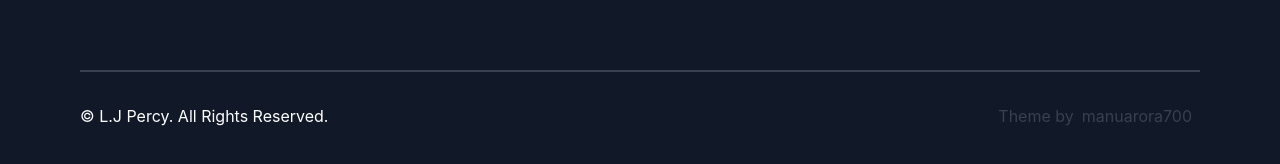
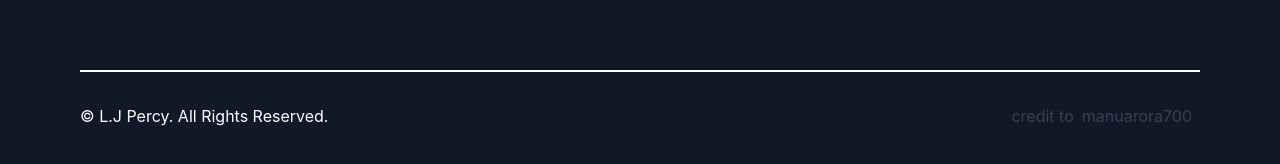
Before and after one commit to LukePercy/website, a Next.js app: page / in a window 1280 px wide. Shown: the part 1825-1989 px from the top of the page. Built offline with nearby package versions, Linux system fonts and the light colour scheme; no server answers.

Commit message:
fixed firefox bug with darkmode text in footer

```diff
--- a/components/Footer.js
+++ b/components/Footer.js
@@ -5,14 +5,14 @@ export default function Footer() {
   return (
     <div className="bg-[#F1F1F1] dark:bg-gray-900">
       <div className="max-w-6xl  mx-auto px-4 py-10 md:py-20">
-        <div className="h-0.5 w-full bg-white dark:bg-gray-700"></div>
+        <div className="h-0.5 w-full bg-white"></div>
         <div className="flex flex-col space-y-4 md:space-y-0 md:flex-row justify-between md:items-center mt-8">
-          <div>
+          <div className="dark:text-white">
             <p>&copy; {userData.name}. All Rights Reserved.</p>
           </div>
           <div className="space-x-4 flex flex-row items-center dark:text-gray-700">
             <p>
-              Theme by
+              credit to
               <div className="inline-block transform hover:scale-110 hover:-rotate-3 transition duration-300">
                 <a
                   className="hover:bg-purple-500 rounded-md px-2 py-1 hover:text-gray-50"
```
